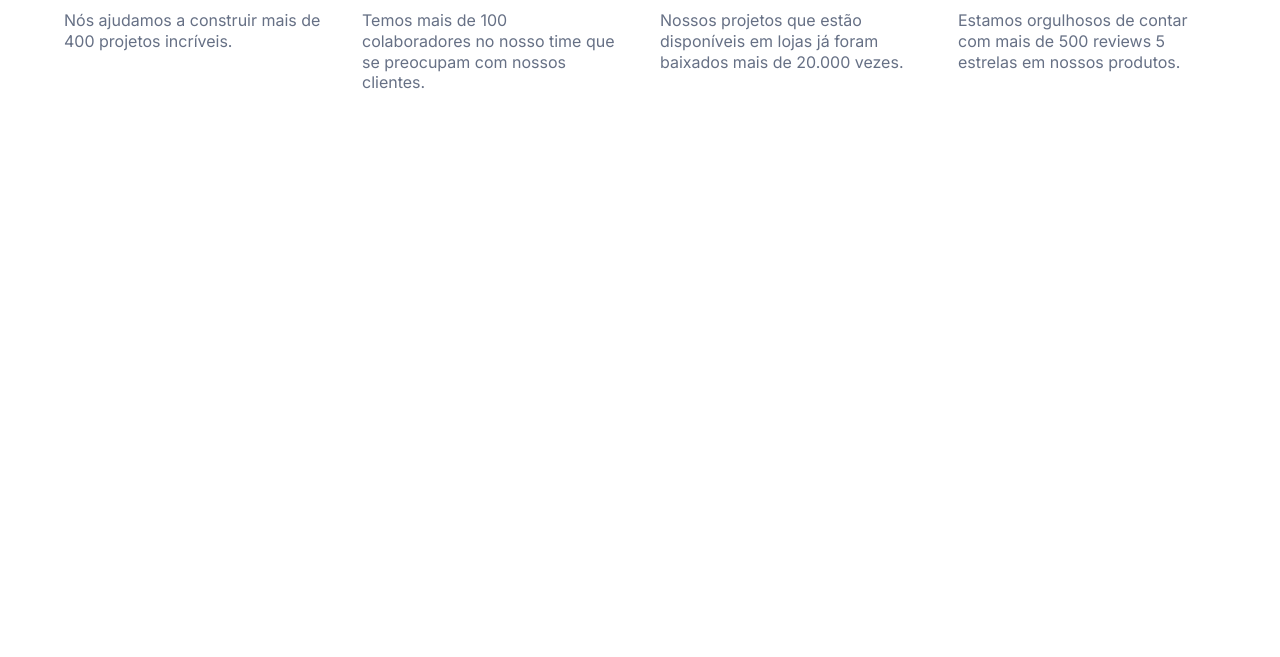
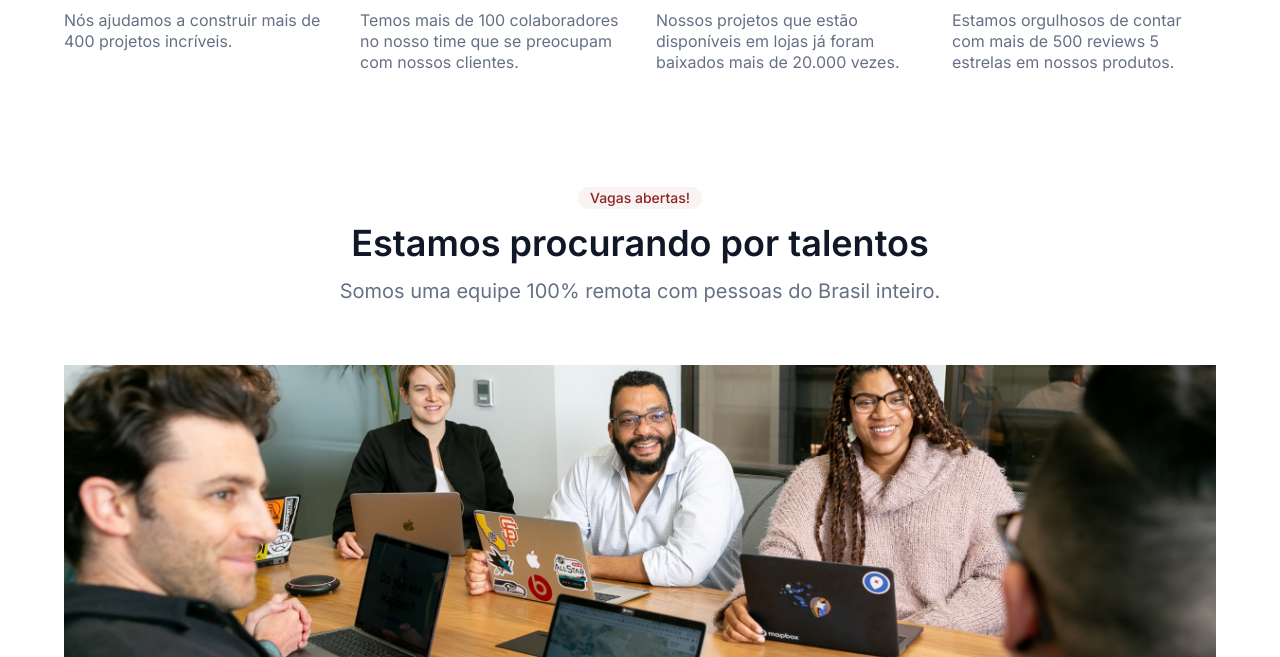
Before and after one commit to zingarelli/OptimusTech-7DaysOfCode-HTML_CSS, a plain HTML site: page index.html in a window 1280 px wide. Shown: the part 588-1245 px from the top of the page. Before the commit the page ends 800 px from the top, so only its background shows below. Drawn offline with Linux system fonts and the light colour scheme.

Commit message:
criação da seção de vagas (em progresso), HTML e CSS,  e inserção de nova imagem nesta seção. Pequenas correções de CSS

```diff
--- a/index.html
+++ b/index.html
@@ -55,5 +55,11 @@
                 <p>Estamos orgulhosos de contar com mais de 500 reviews 5 estrelas em nossos produtos.</p>
             </div>
         </section>
+        <main class="vagas">
+            <div class="vagas-abertas">Vagas abertas!</div>
+            <h2>Estamos procurando por talentos</h2>
+            <p>Somos uma equipe 100% remota com pessoas do Brasil inteiro.</p>
+            <img src="img/talentos-reuniao.png" alt="profissionais sentados na mesa de reunião">
+        </main>
     </body>
 </html>
--- a/style.css
+++ b/style.css
@@ -51,7 +51,7 @@ body{
 
 .paginas li{
     display: inline;
-    margin: 0 10px;
+    margin: 0 16px;
 }
 
 .botoes p{
@@ -103,7 +103,7 @@ body{
     height: 288px;
     display: flex;
     justify-content: space-between;
-    column-gap: 40px;
+    column-gap: 32px;
 }
 
 .metricas-container div{
@@ -126,3 +126,38 @@ body{
     margin-top: 15px;
     line-height: 1.3;
 }
+
+/* Seção de vagas abertas */
+.vagas {
+    height: 1798px;
+    text-align: center;
+}
+
+/* conversão hex para rgb feita em https://www.rapidtables.com/convert/color/hex-to-rgb.html */
+.vagas-abertas{
+    font-size: 14px;
+    font-weight: 500;
+    margin-bottom: 16px;
+    padding: 4px 12px;
+    display: inline-block;
+    border-radius: 15px;
+    color: var(--main-color);
+    background-color: rgba(142, 36, 36, 0.05);
+}
+
+.vagas h2{
+    font-size: 36px;
+    font-weight: 600;
+    color: var(--black-color);
+    margin-bottom: 20px;
+}
+
+.vagas p{
+    font-size: 20px;
+    font-weight: 400;
+}
+
+.vagas img{
+    width: 100%;
+    margin: 64px auto;
+}
```
Also changed, not shown: img/talentos-reuniao.png (added).
